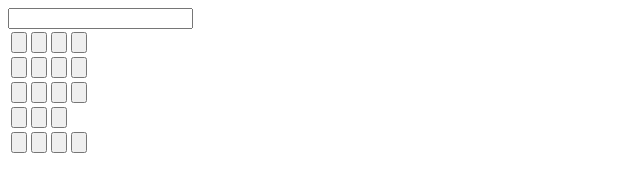
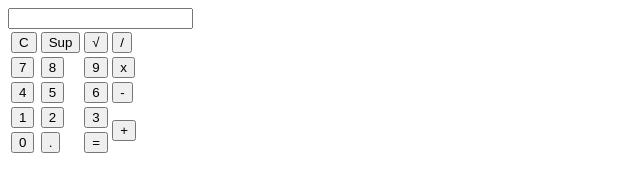
Before and after one commit to rizalfmaulana/calculator, a plain HTML site: page index.html in a window 1280 px wide. Shown: the whole page, without its empty margins (0-640 px from the left). Drawn offline with Linux system fonts and the light colour scheme.

Commit message:
add javascript

```diff
--- a/index.html
+++ b/index.html
@@ -5,41 +5,47 @@
     <meta http-equiv="X-UA-Compatible" content="IE=edge">
     <meta name="viewport" content="width=device-width, initial-scale=1.0">
     <title>Calculator</title>
+    <script>
+        function Sup(){
+            var exp = document.calc.textview.value;
+            document.calc.textview.value = exp.substring(0, exp.length-1);
+        }
+    </script>
 </head>
 <body>
     <div class="calc">
-        <form class="calc">
+        <form name="calc">
             <input type="textview" name='textview' class="screen">
         </form>
         <table>
             <tr>
-                <td><input type="button" value="" onclick="" class="btn"></td>
-                <td><input type="button" value="" onclick="" class="btn"></td>
-                <td><input type="button" value="" onclick="" class="btn"></td>
-                <td><input type="button" value="" onclick="" class="btn"></td>
+                <td><input type="button" value="C" onclick="document.calc.textview.value = ''" class="btn"></td>
+                <td><input type="button" value="Sup" onclick="Sup()" class="btn"></td>
+                <td><input type="button" value="√" onclick="document.calc.textview.value = Math.sqrt(document.calc.textview.value)" class="btn"></td>
+                <td><input type="button" value="/" onclick="document.calc.textview.value += '/'" class="btn"></td>
             </tr>
             <tr>
-                <td><input type="button" value="" onclick="" class="btn"></td>
-                <td><input type="button" value="" onclick="" class="btn"></td>
-                <td><input type="button" value="" onclick="" class="btn"></td>
-                <td><input type="button" value="" onclick="" class="btn"></td>
+                <td><input type="button" value="7" onclick="document.calc.textview.value +='7'" class="btn"></td>
+                <td><input type="button" value="8" onclick="document.calc.textview.value += '8'" class="btn"></td>
+                <td><input type="button" value="9" onclick="document.calc.textview.value += '9'" class="btn"></td>
+                <td><input type="button" value="x" onclick="document.calc.textview.value += '*'" class="btn"></td>
             </tr>
             <tr>
-                <td><input type="button" value="" onclick="" class="btn"></td>
-                <td><input type="button" value="" onclick="" class="btn"></td>
-                <td><input type="button" value="" onclick="" class="btn"></td>
-                <td><input type="button" value="" onclick="" class="btn"></td>
+                <td><input type="button" value="4" onclick="document.calc.textview.value += '4'" class="btn"></td>
+                <td><input type="button" value="5" onclick="document.calc.textview.value += '5'" class="btn"></td>
+                <td><input type="button" value="6" onclick="document.calc.textview.value += '6'" class="btn"></td>
+                <td><input type="button" value="-" onclick="document.calc.textview.value += '-'" class="btn"></td>
             </tr>
             <tr>
-                <td><input type="button" value="" onclick="" class="btn"></td>
-                <td><input type="button" value="" onclick="" class="btn"></td>
-                <td><input type="button" value="" onclick="" class="btn"></td>
+                <td><input type="button" value="1" onclick="document.calc.textview.value += '1'" class="btn"></td>
+                <td><input type="button" value="2" onclick="document.calc.textview.value += '2'" class="btn"></td>
+                <td><input type="button" value="3" onclick="document.calc.textview.value += '3'" class="btn"></td>
+                <td rowspan="2"><input type="button" value="+" onclick="document.calc.textview.value += '+'" class="btn"></td>
             </tr>
             <tr>
-                <td><input type="button" value="" onclick="" class="btn"></td>
-                <td><input type="button" value="" onclick="" class="btn"></td>
-                <td><input type="button" value="" onclick="" class="btn"></td>
-                <td><input type="button" value="" onclick="" class="btn"></td>
+                <td><input type="button" value="0" onclick="document.calc.textview.value += '0'" class="btn"></td>
+                <td><input type="button" value="." onclick="document.calc.textview.value += '.'" class="btn"></td>
+                <td><input type="button" value="=" onclick="document.calc.textview.value = eval(document.calc.textview.value)" class="btn"></td>
             </tr>
         </table>
     </div>
```
